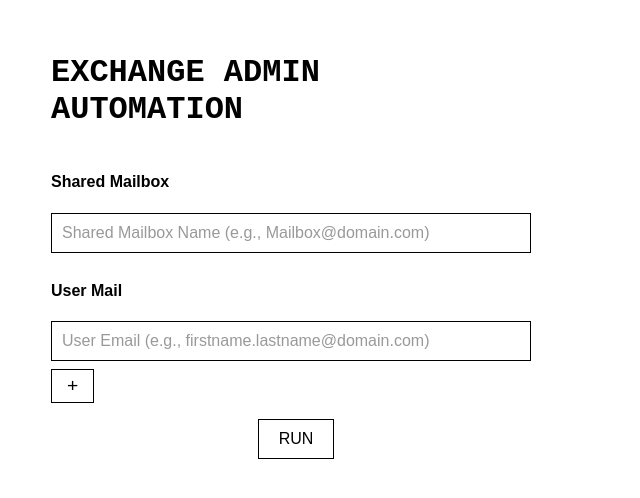
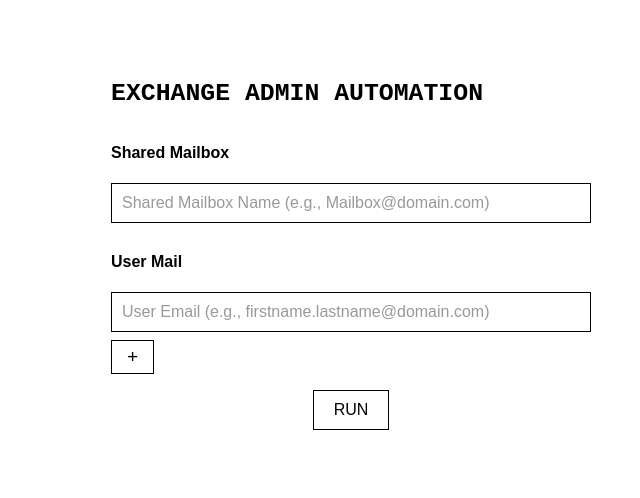
Before and after one commit to JPsson/exchange-mail-automation, an Electron app: page index.html in a window 800 px wide. Shown: the part 146-644 px from the top of the page, without its empty margins (49-689 px from the left). Drawn offline with Linux system fonts and the light colour scheme; no server answers.

Commit message:
Clean UI fixes

```diff
--- a/main.js
+++ b/main.js
@@ -8,6 +8,7 @@ function createWindow() {
   mainWindow = new BrowserWindow({
     width: 800,
     height: 600,
+    center: true,
     webPreferences: {
       nodeIntegration: true,
       contextIsolation: false
--- a/styles.css
+++ b/styles.css
@@ -3,7 +3,7 @@ body {
   justify-content: center;
   align-items: center;
   min-height: 100vh;
-  background-color: #FFFFFF;
+  background-color: hsl(0, 0%, 100%);
   font-family: Arial, sans-serif;
   margin: 0;
 }
@@ -18,25 +18,27 @@ body {
 
 .title {
   font-family: 'Courier New', monospace;
-  font-size: 2rem;
+  font-size: 1.55rem;
   font-weight: bold;
   color: #000000;
   text-transform: uppercase;
-  margin-bottom: 1.5rem;
+  margin-bottom: 1rem;
  /* background-color: #f0f0f0;  Temporary - remove after testing */
-  width: 80%; /* Ensure it takes full width */
+  width: 80%;
 }
 
 .input-section, .email-fields {
   position: relative;
   width: 100%;
+  max-width: 480px;
   margin-bottom: 0rem;
   display: flex;
   flex-direction: column;
 }
 
 .input-field {
-  width: 480px;
+  width: 100%;
+  max-width: 480px;
   height: 40px;
   border: 1px solid #000000;
   background-color: #FFFFFF;
@@ -70,12 +72,11 @@ body {
   cursor: pointer;
   display: block;
   width: fit-content;
-  order: 999; /* This ensures the button always appears last */
+  order: 999; /* Ensures the button always appears last */
 }
 
 .run-button {
   position: relative;
-  right: 55px;
   border: 1px solid #000000;
   background-color: #FFFFFF;
   color: #000000;
```
